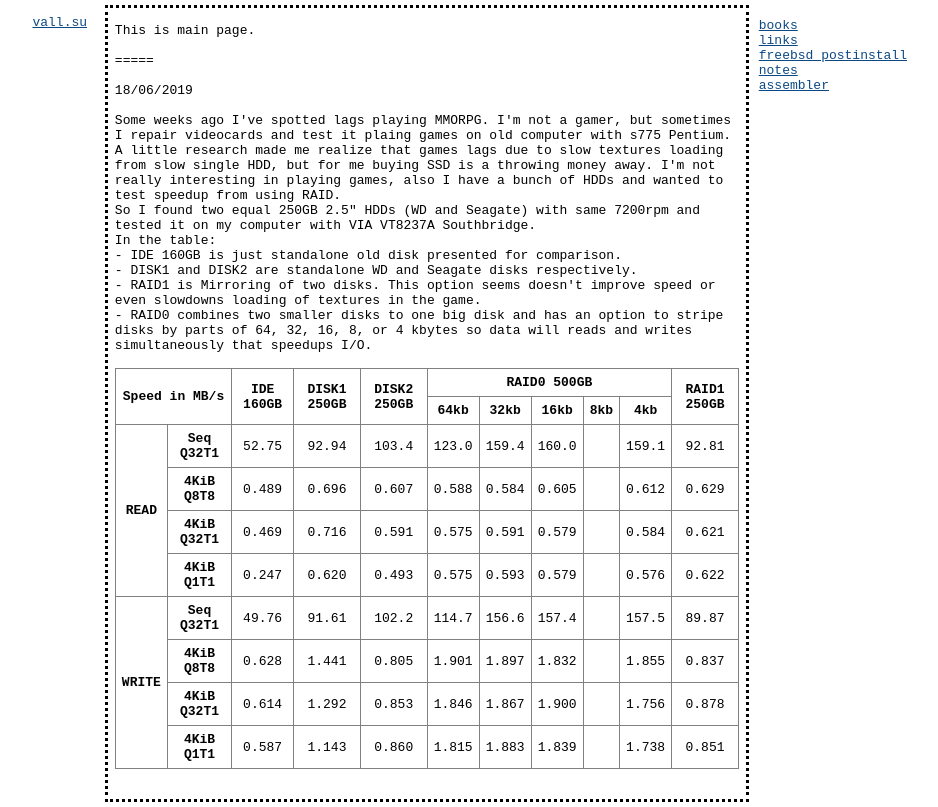
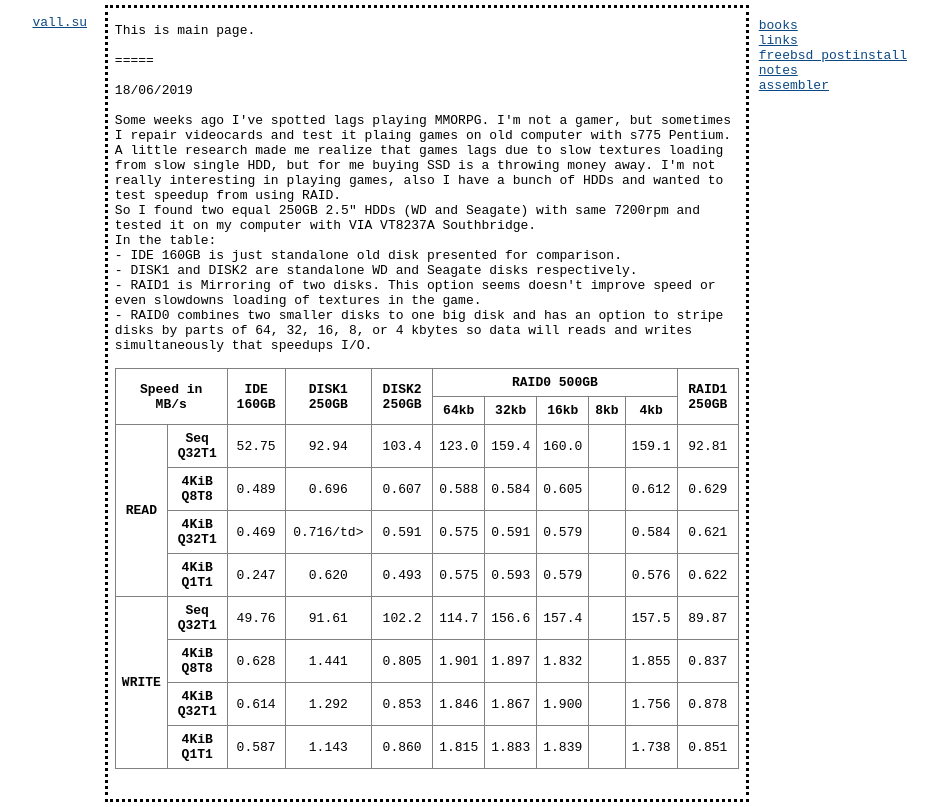
Before and after one commit to Forked-Projects/site, a plain HTML site: page index.html in a window 1280 px wide. Shown: the whole page, without its empty margins (169-1107 px from the left). Drawn offline with Linux system fonts and the light colour scheme.

Commit message:
Update 19-Jun-2019_14-25

```diff
--- a/index.html
+++ b/index.html
@@ -76,7 +76,7 @@ simultaneously that speedups I/O.
   <tr>
     <th>4KiB Q32T1</th>
     <td>0.469</td>
-    <td>0.716</td>
+    <td>0.716/td>
     <td>0.591</td>
     <td>0.575</td>
     <td>0.591</td>
```
